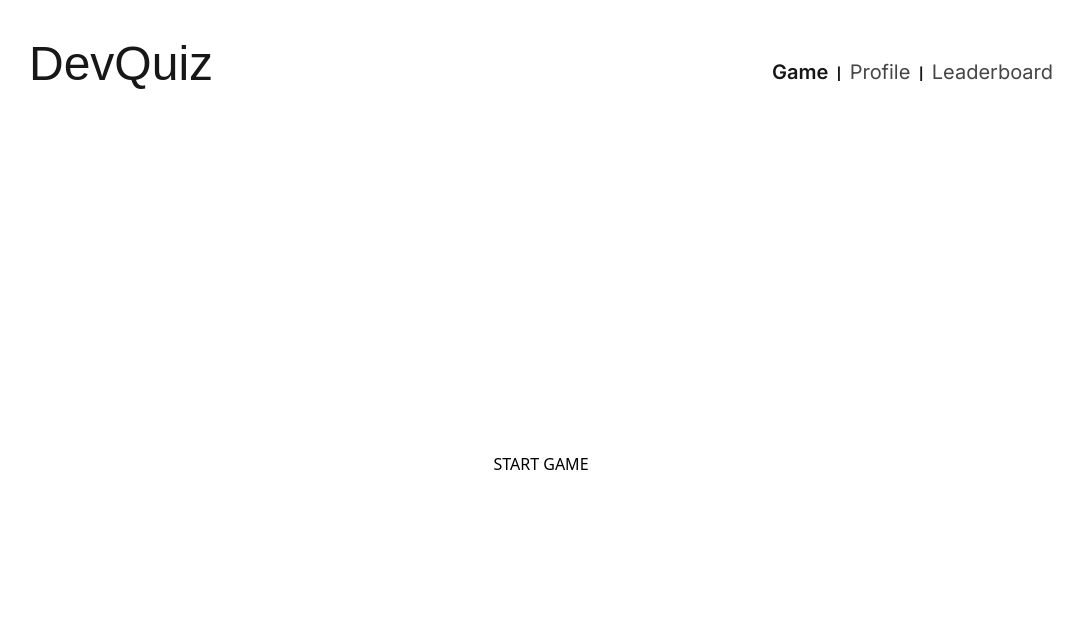
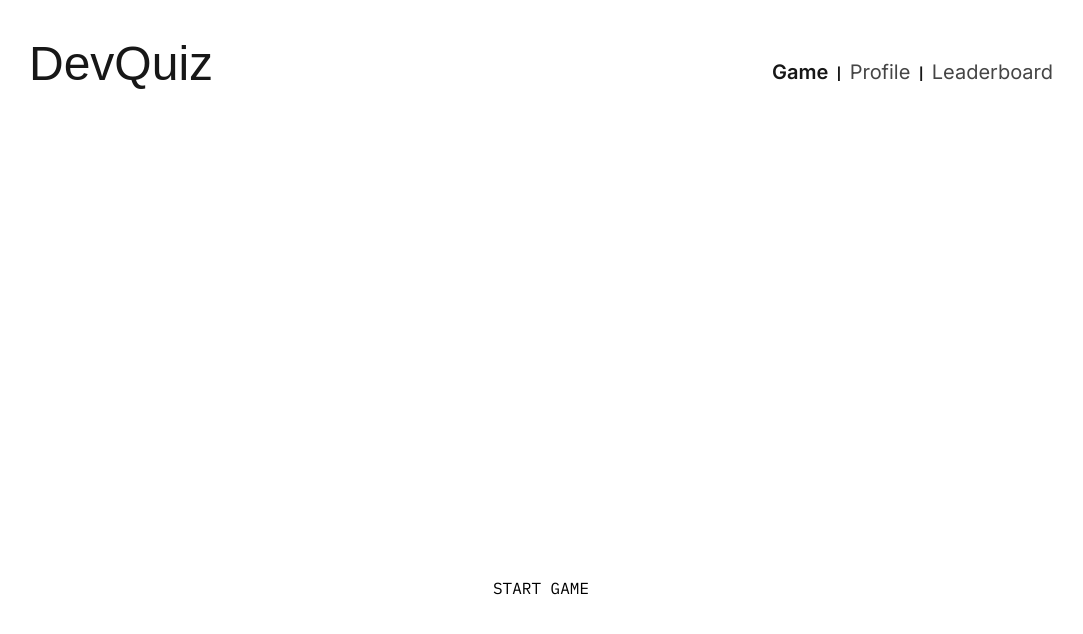
Before and after one commit to BChainbuddy/DevelopmentQuiz, a Next.js app: page /game in a window 1280 px wide. Shown: the top 634 px of the page, without its empty margins (99-1182 px from the left). Built offline with nearby package versions, Linux system fonts and the light colour scheme; a web font is replaced by a local one.

Commit message:
added instruction for game

```diff
--- a/src/app/game/page.tsx
+++ b/src/app/game/page.tsx
@@ -77,9 +77,19 @@ export default function GamePage() {
   }
 
   return (
-    <div className="flex flex-col flex-1 w-full max-w-[90rem] mx-auto">
+    <div className="flex flex-1 w-full max-w-[90rem] mx-auto">
       {!startGame ? (
-        <div className="flex flex-1 justify-center items-center">
+        <div className="flex flex-col flex-1 justify-center items-center font-ibmPlexMono gap-y-[10vh]">
+          <div className="flex flex-col items-center justify-center gap-y-4">
+            <p className="text-2xl text-white">How the games works?</p>
+            <p className="w-[40rem] text-[#FFFFFF99] text-center">
+              Each game has 10 rounds, the questions have 3 multiple choice
+              questions and go from easy to hard, the goal is to get a score of
+              more than 60%, if successful the user gets rewarded with a win, on
+              the other hand if the score is less than 60% the user gets a loss.
+              When you are ready click on start game, good luck!
+            </p>
+          </div>
           <button
             className="text-black rounded-xl bg-white p-2 cursor-pointer"
             onClick={handleNewGame}
```
Also changed, not shown: 1 other file (tests, documents, lock files or other folders).
